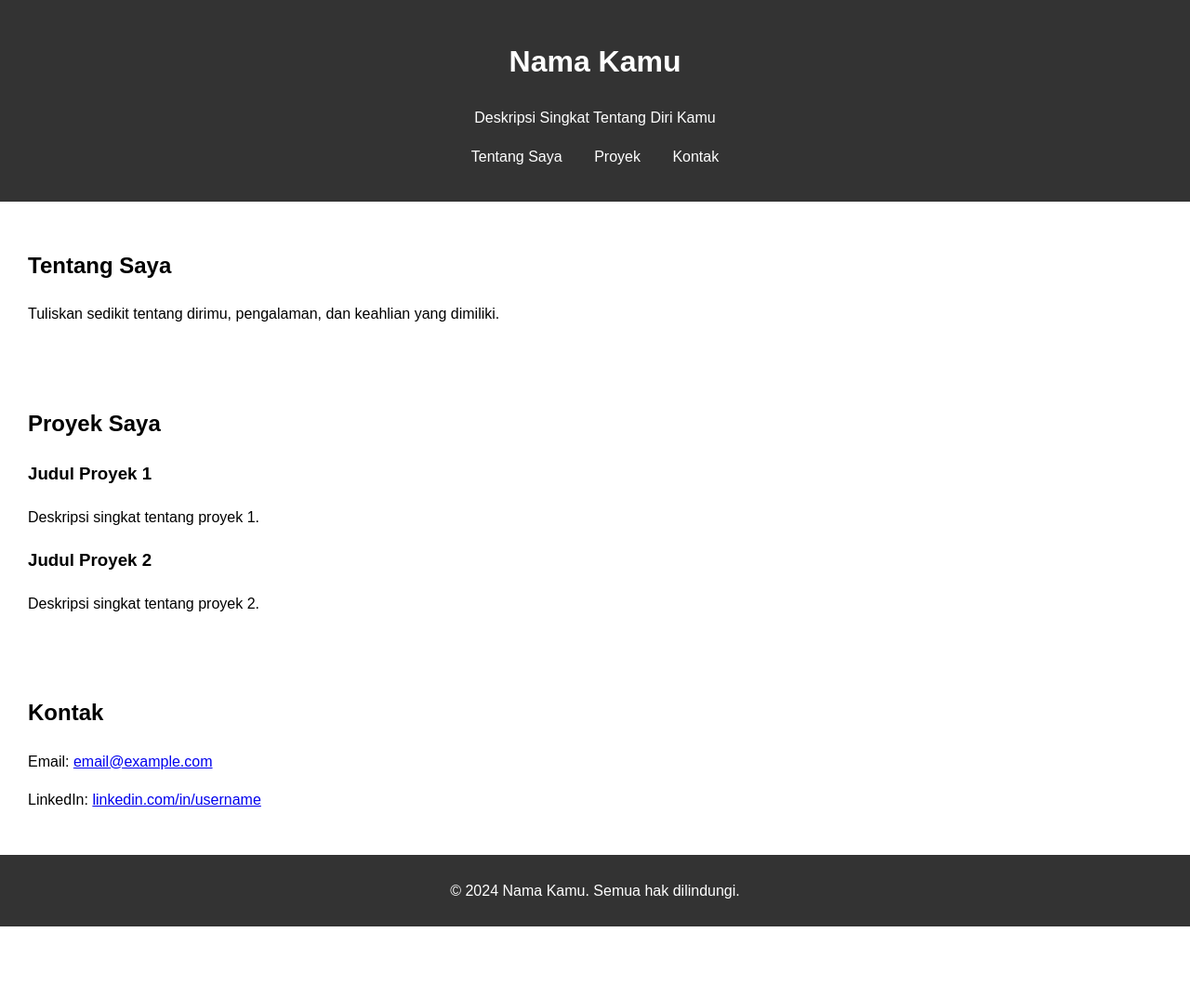
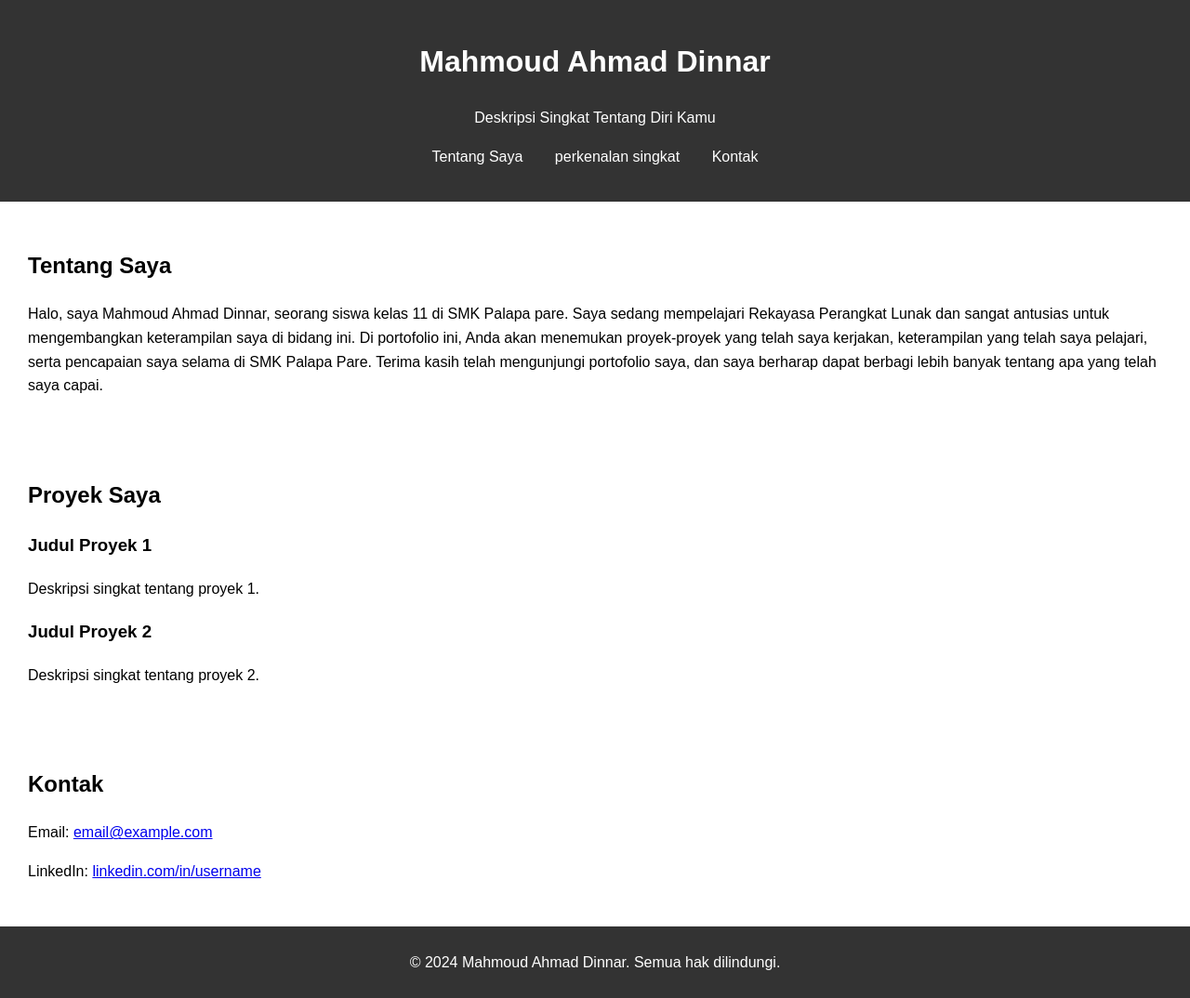
Before and after one commit to Audrea11/portofolio, a plain HTML site: page index.html in a window 1280 px wide. Shown: the whole page at 93% size. Before the commit the page ends 997 px from the top, so only its background shows below. Drawn offline with Linux system fonts and the light colour scheme.

Commit message:
Update index.html

```diff
--- a/index.html
+++ b/index.html
@@ -8,12 +8,12 @@
 </head>
 <body>
     <header>
-        <h1>Nama Kamu</h1>
+        <h1>Mahmoud Ahmad Dinnar</h1>
         <p>Deskripsi Singkat Tentang Diri Kamu</p>
         <nav>
             <ul>
                 <li><a href="#about">Tentang Saya</a></li>
-                <li><a href="#projects">Proyek</a></li>
+                <li><a href="#projects">perkenalan singkat</a></li>
                 <li><a href="#contact">Kontak</a></li>
             </ul>
         </nav>
@@ -21,7 +21,8 @@
 
     <section id="about">
         <h2>Tentang Saya</h2>
-        <p>Tuliskan sedikit tentang dirimu, pengalaman, dan keahlian yang dimiliki.</p>
+        <p>Halo, saya Mahmoud Ahmad Dinnar, seorang siswa kelas 11 di SMK Palapa pare. Saya sedang mempelajari Rekayasa Perangkat Lunak dan sangat antusias untuk mengembangkan keterampilan saya di bidang ini. Di portofolio ini, Anda akan menemukan proyek-proyek yang telah saya kerjakan, keterampilan yang telah saya pelajari, serta pencapaian saya selama di SMK Palapa Pare. Terima kasih telah mengunjungi portofolio saya, dan saya berharap dapat berbagi lebih banyak tentang apa yang telah saya capai.
+</p>
     </section>
 
     <section id="projects">
@@ -45,7 +46,7 @@
     </section>
 
     <footer>
-        <p>&copy; 2024 Nama Kamu. Semua hak dilindungi.</p>
+        <p>&copy; 2024 Mahmoud Ahmad Dinnar. Semua hak dilindungi.</p>
     </footer>
 </body>
 </html>
```
